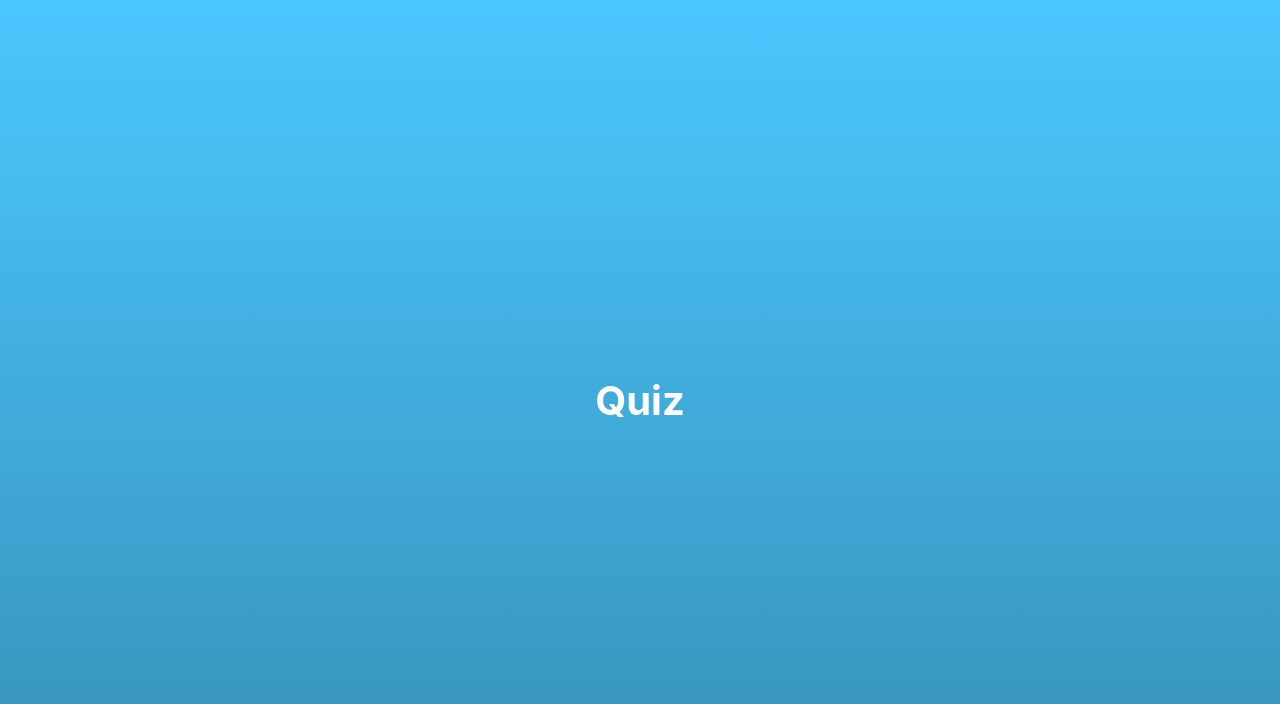
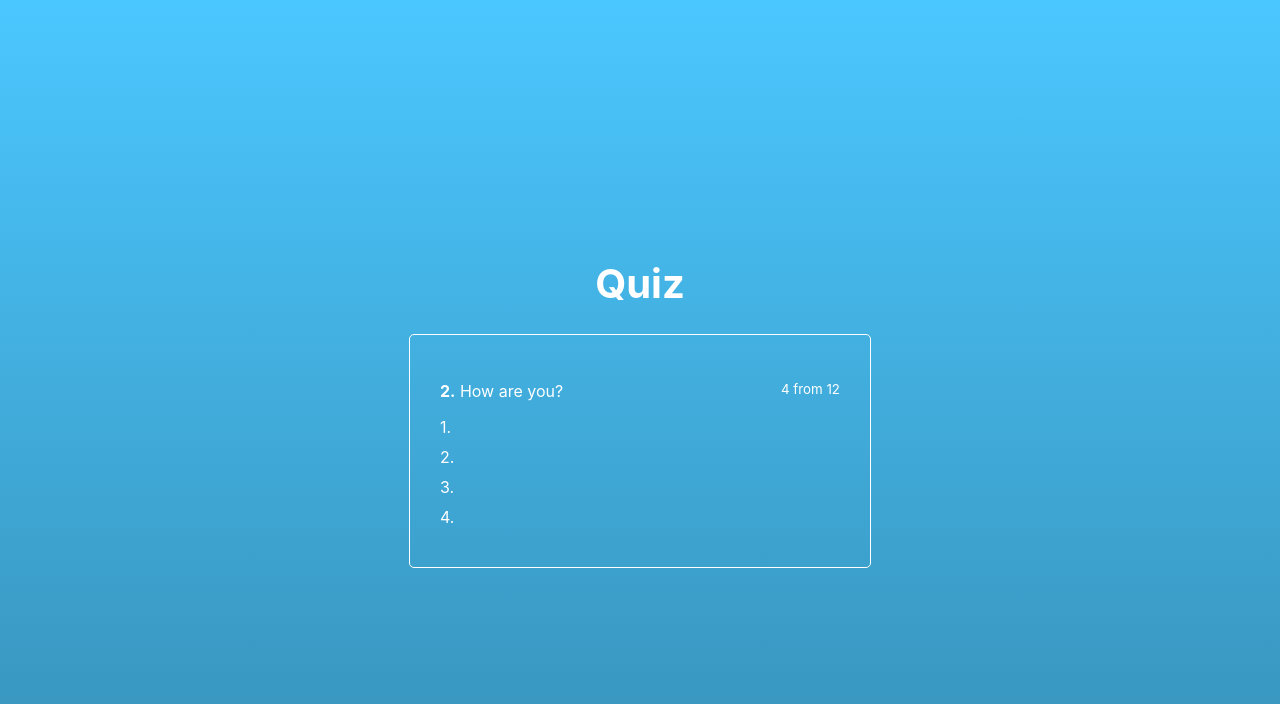
Before and after one commit to seriiserii825/react-minin, a React (Create React App) app: page / in a window 1280 px wide. Shown: the top 704 px of the page. Built offline with nearby package versions, Linux system fonts and the light colour scheme.

Commit message:
remove .idea

```diff
--- a/src/components/activeQuiz/activeQuiz.js
+++ b/src/components/activeQuiz/activeQuiz.js
@@ -0,0 +1,21 @@
+import React from 'react';
+import "./activeQuiz.scss";
+
+const ActiveQuiz = () => {
+	return (
+		<div className="active-quiz">
+			<p className="active-quiz__header">
+				<span><strong>2.</strong> How are you?</span>
+				<small>4 from 12</small>
+			</p>
+			<ul>
+				<li>1.</li>
+				<li>2.</li>
+				<li>3.</li>
+				<li>4.</li>
+			</ul>
+		</div>
+	);
+};
+
+export default ActiveQuiz;
--- a/src/components/activeQuiz/activeQuiz.scss
+++ b/src/components/activeQuiz/activeQuiz.scss
@@ -0,0 +1,20 @@
+.active-quiz {
+  padding: 30px;
+  width: 400px;
+  color: white;
+  border: 1px solid white;
+  border-radius: 5px;
+  &__header {
+    display: flex;
+    justify-content: space-between;
+  }
+  ul {
+    margin: 0;
+    padding: 0;
+    list-style-type: none;
+    li {
+      margin-bottom: 10px;
+      text-align: left;
+    }
+  }
+}
--- a/src/containers/quiz/quiz.js
+++ b/src/containers/quiz/quiz.js
@@ -1,10 +1,14 @@
 import React from 'react';
 import "./quiz.scss";
+import ActiveQuiz from "../../components/activeQuiz/activeQuiz";
 
 const Quiz = () => {
 	return (
 		<div className="quiz">
-			<h1>Quiz</h1>
+			<div className="quiz-wrapper">
+				<h1>Quiz</h1>
+				<ActiveQuiz/>
+			</div>
 		</div>
 	);
 };
```
Also changed, not shown: 1 other file (tests, documents, lock files or other folders).
